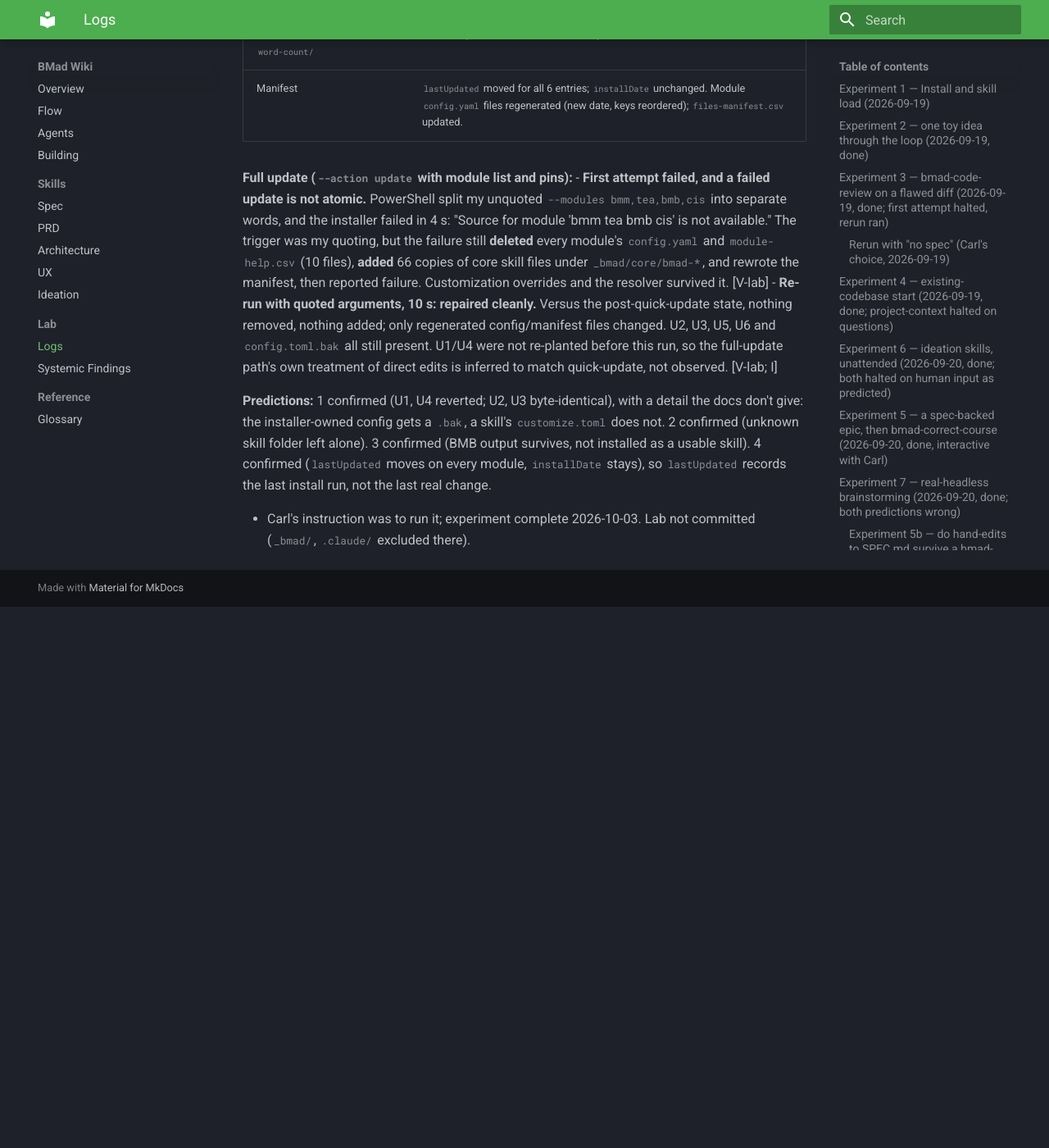
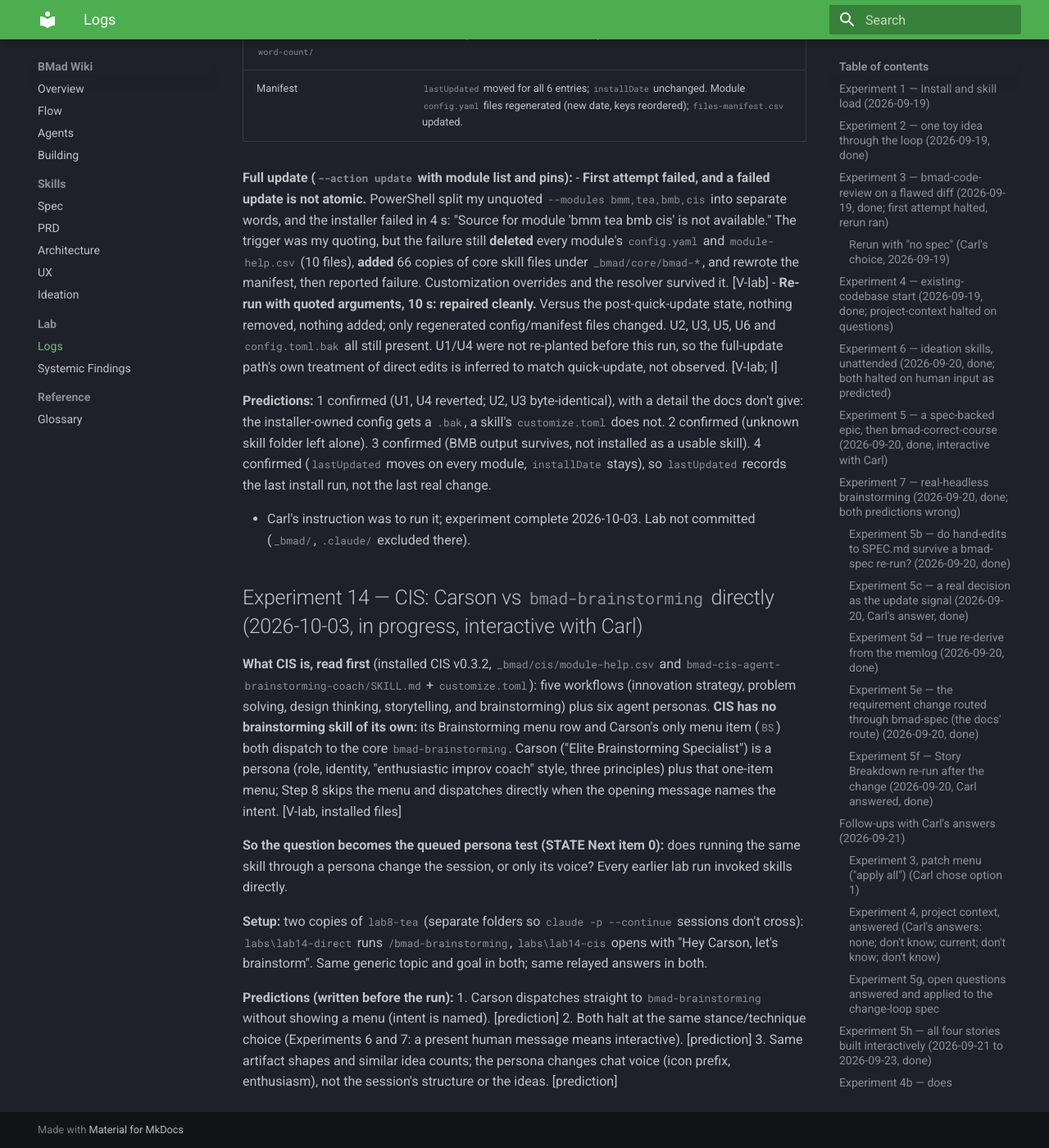
Before and after one commit to ctupper/woods-walks, an MkDocs documentation site: the page built from docs/bmad/lab-log.md, in a window 1280 px wide and 1400 px high, scrolled down 48691 px. Shown: the whole window at 82% size. Built offline with MkDocs 1.6.1 and Material for MkDocs 9.7.7, drawn with Linux system fonts in a browser that asks for light colours; before the commit the page ends 49431 px from its top, so only the background shows below that.

Commit message:
docs: auto-sync BMad wiki (lab-log.md)

```diff
--- a/docs/bmad/lab-log.md
+++ b/docs/bmad/lab-log.md
@@ -803,3 +803,16 @@
 **Predictions:** 1 confirmed (U1, U4 reverted; U2, U3 byte-identical), with a detail the docs don't give: the installer-owned config gets a `.bak`, a skill's `customize.toml` does not. 2 confirmed (unknown skill folder left alone). 3 confirmed (BMB output survives, not installed as a usable skill). 4 confirmed (`lastUpdated` moves on every module, `installDate` stays), so `lastUpdated` records the last install run, not the last real change.
 
 - Carl's instruction was to run it; experiment complete 2026-10-03. Lab not committed (`_bmad/`, `.claude/` excluded there).
+
+## Experiment 14 — CIS: Carson vs `bmad-brainstorming` directly (2026-10-03, in progress, interactive with Carl)
+
+**What CIS is, read first** (installed CIS v0.3.2, `_bmad/cis/module-help.csv` and `bmad-cis-agent-brainstorming-coach/SKILL.md` + `customize.toml`): five workflows (innovation strategy, problem solving, design thinking, storytelling, and brainstorming) plus six agent personas. **CIS has no brainstorming skill of its own:** its Brainstorming menu row and Carson's only menu item (`BS`) both dispatch to the core `bmad-brainstorming`. Carson ("Elite Brainstorming Specialist") is a persona (role, identity, "enthusiastic improv coach" style, three principles) plus that one-item menu; Step 8 skips the menu and dispatches directly when the opening message names the intent. [V-lab, installed files]
+
+**So the question becomes the queued persona test (STATE Next item 0):** does running the same skill through a persona change the session, or only its voice? Every earlier lab run invoked skills directly.
+
+**Setup:** two copies of `lab8-tea` (separate folders so `claude -p --continue` sessions don't cross): `labs\lab14-direct` runs `/bmad-brainstorming`, `labs\lab14-cis` opens with "Hey Carson, let's brainstorm". Same generic topic and goal in both; same relayed answers in both.
+
+**Predictions (written before the run):**
+1. Carson dispatches straight to `bmad-brainstorming` without showing a menu (intent is named). [prediction]
+2. Both halt at the same stance/technique choice (Experiments 6 and 7: a present human message means interactive). [prediction]
+3. Same artifact shapes and similar idea counts; the persona changes chat voice (icon prefix, enthusiasm), not the session's structure or the ideas. [prediction]
```
